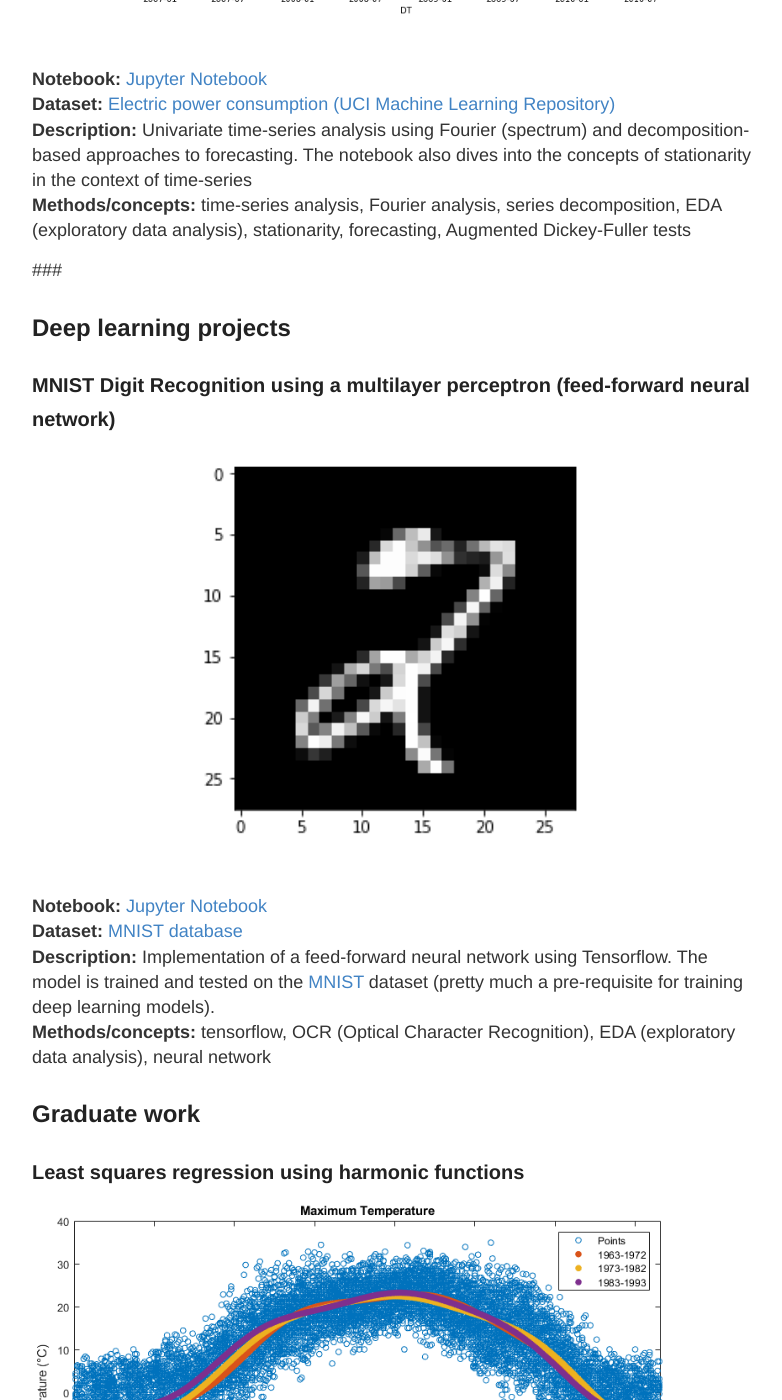
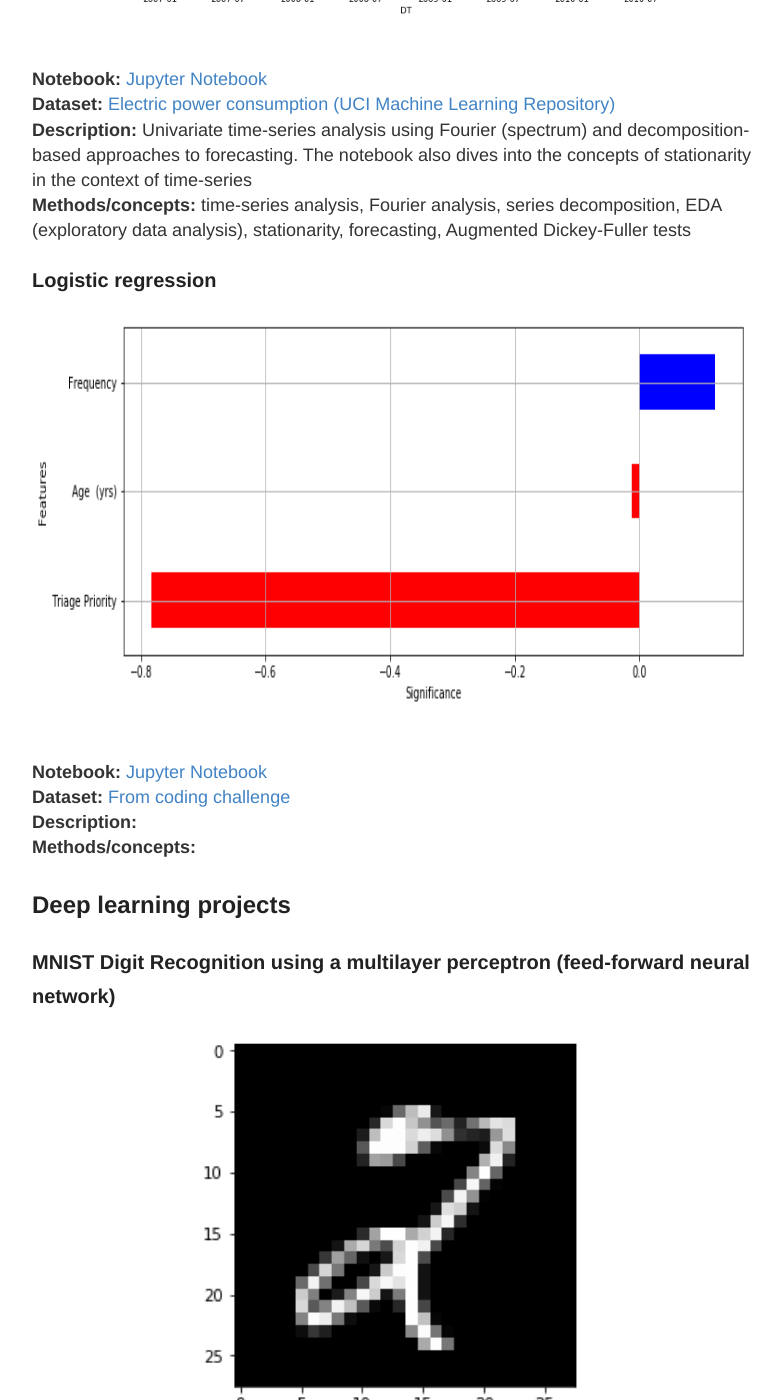
Before and after one commit to oliver-ong/oliver-ong.github.io, a Jekyll site: the page built from _posts/2018-11-12-Portfolio-Home.md, in a window 1280 px wide and 1400 px high, scrolled down 726 px. Shown: the whole window, without its empty margins (248-1030 px from the left). Built offline with Jekyll 4.4.1, drawn with Linux system fonts in a browser that asks for light colours.

Commit message:
Update 2018-11-12-Portfolio-Home.md

```diff
--- a/_posts/2018-11-12-Portfolio-Home.md
+++ b/_posts/2018-11-12-Portfolio-Home.md
@@ -12,7 +12,12 @@ title: Portfolio Home
 **Description:** Univariate time-series analysis using Fourier (spectrum) and decomposition-based approaches to forecasting. The notebook also dives into the concepts of stationarity in the context of time-series\\
 **Methods/concepts:** time-series analysis, Fourier analysis, series decomposition, EDA (exploratory data analysis), stationarity, forecasting, Augmented Dickey-Fuller tests
 
-###
+### Logistic regression
+<center><img src= "\images\log_regress_hospital.png" height = "400"></center>\\
+**Notebook:** [Jupyter Notebook](https://nbviewer.jupyter.org/github/oliver-ong/oliver-ong.github.io/blob/master/Notebooks/log_regress_hospital.ipynb)\\
+**Dataset:** [From coding challenge](\data\Emergency department data.xlsx)\\
+**Description:** \\
+**Methods/concepts:**
 
 ## Deep learning projects
 
@@ -27,21 +32,21 @@ title: Portfolio Home
 ## Graduate work
 
 ### Least squares regression using harmonic functions
-<img src= "\images\ls_harmonic.png" height = "400" align = "middle">\\
+<center><img src= "\images\ls_harmonic.png" height = "400"></center>\\
 **Notebook:** [Jupyter Notebook](https://nbviewer.jupyter.org/github/oliver-ong/oliver-ong.github.io/blob/master/Notebooks/ls_harmonic.ipynb)\\
 **Dataset:** [Government of Canada - Historical Climate Data](http://climate.weather.gc.ca/historical_data/search_historic_data_e.html)\\
 **Description:** Produces a least squares regression model by fitting a 9-parameter harmonic (trigonometric) function. This regression fits the minimum and maximum temperature data measured at the International Edmonton Airport between 1963 and 1993. Notebook covers pre-processing steps of the data and implementation of the model. \\
 **Methods/concepts:** least squares regression, harmonic functions, periodicity modelling
 
 ### Least squares regression using compact-support basis functions
-<img src= "\images\ls_basis_compact.png" height = "400" align = "middle">\\
+<center><img src= "\images\ls_basis_compact.png" height = "400"></center>\\
 **Notebook:** [Jupyter Notebook](https://nbviewer.jupyter.org/github/oliver-ong/oliver-ong.github.io/blob/master/Notebooks/ls_basis_compact.ipynb)\\
 **Dataset:** [Solar 2000 Model](https://www.ngdc.noaa.gov/stp/solar/solaruv.html)\\
 **Description:** Produces a least squares regression model by fitting pre-defined basis functions (a piecewise cubic polynomial). This model uses solar flux data ( was generated such that the output as well as its first derivative is fitted exactly, preventing unwanted oscillations generated by sharp variations in the data.\\
 **Methods/concepts:** least squares regression, basis functions, compact support
 
 ### Review of finite-difference schemes for the heat-diffusion equation
-<img src= "\images\mesh.png" width = "400" align = "middle">\\
+<center><img src= "\images\mesh.png" width = "400"></center>\\
 [[PDF]](\Papers\Heat-diffusion - Review of finite-difference schemes.pdf)\\
 **Description:** The heat-diffusion equation is a second-order partial differential equation that governs the distribution of heat or diffusing material. This paper reviews some of the many finite-approximation schemes using for solving this equation and provides comparisons on their accuracy and stability. \\
 **Methods/concepts:** finite-difference, temperature modelling, stability analysis, eigenvalue solutions
```
